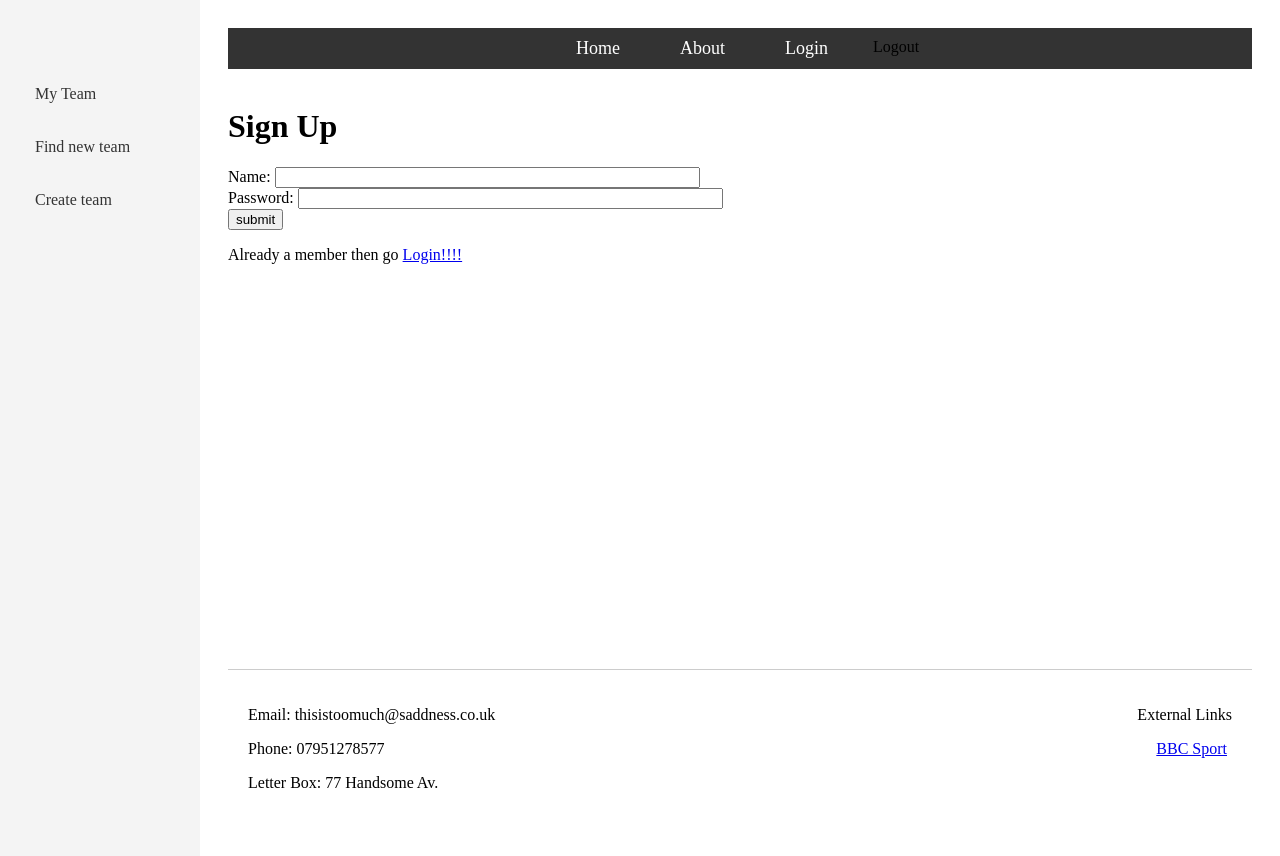
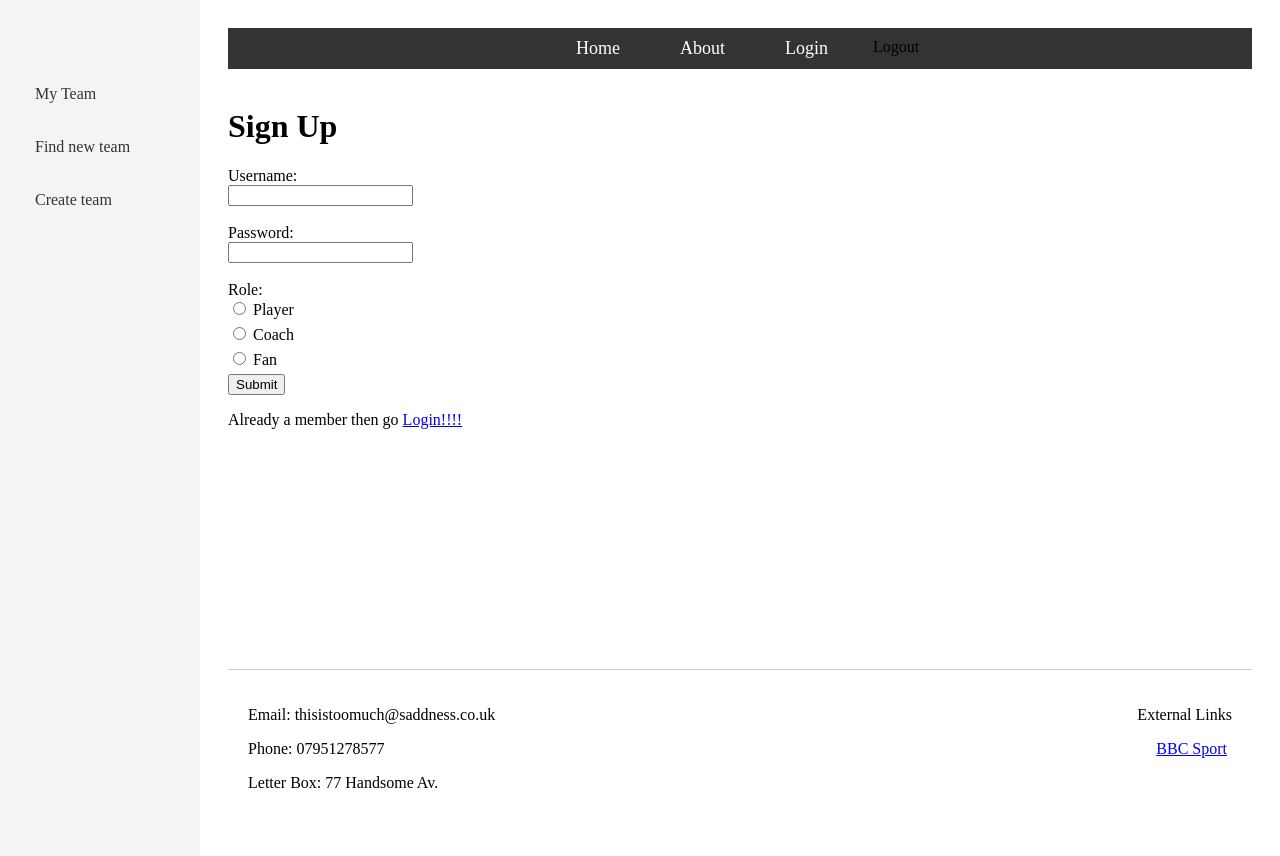
Before and after one commit to MatthewRust/Match_Ready_Project, a Django app: page /Match_Ready/signup/ in a window 1280 px wide. Run offline with Django 3.2, Linux system fonts and the light colour scheme.

Commit message:
radio buttons added to signup form

```diff
--- a/Match_Ready/forms.py
+++ b/Match_Ready/forms.py
@@ -6,6 +6,12 @@ from .models import User, Player, Fan, Team, Coach, Match
 class UserForm(forms.ModelForm):
     username = forms.CharField(max_length=128)
     password = forms.CharField(widget=forms.PasswordInput())
+    ROLE_CHOICES = [
+        ('player', 'Player'),
+        ('coach', 'Coach'),
+        ('fan','Fan'),
+    ]
+    role = forms.ChoiceField(choices=ROLE_CHOICES, widget=forms.RadioSelect)
 
     class Meta:
         model = User
--- a/Match_Ready/views.py
+++ b/Match_Ready/views.py
@@ -7,7 +7,7 @@ from datetime import datetime
 from django.db.models import Q
 
 
-from Match_Ready.models import User, Player,Coach, Match, Team
+from Match_Ready.models import User,Fan, Player,Coach, Match, Team
 
 from Match_Ready.forms import NewTeamForm, FindTeamForm, UserForm
 
@@ -24,25 +24,32 @@ def user_register(request):
     registered = False
 
     if request.method == 'POST':
-        print("--------post---------")
         user_form = UserForm(request.POST)
 
         if user_form.is_valid():
-            print("--------is valid----------")
-            registered = register(request, user_form)
+            username = user_form.cleaned_data['username']
+            password = user_form.cleaned_data['password']
+
+            if user_form.cleaned_data['role'] == 'player':
+                user = Player(username=username)
+            elif user_form.cleaned_data['role'] == 'coach':
+                user = Coach(username=username)
+            elif user_form.cleaned_data['role'] == 'fan':
+                user = Fan(username=username)
+
+            user.set_password(password)
+            user.save()
+
+            return redirect('Match_Ready:login')
     else:
         user_form = UserForm()
 
     return render(request, 'Match_Ready/signup.html', {
-        'user_form': user_form,
+        'form': user_form,
         'registered': registered
     })
 
-def register(request, user_form):
-    user = user_form.save()
-    user.save()
 
-    return True
 
 def user_login(request):
     if request.method=='POST':
--- a/templates/Match_Ready/signup.html
+++ b/templates/Match_Ready/signup.html
@@ -9,11 +9,21 @@
 <h1>Sign Up</h1>
 
 <div>
-    <form id="signup" method="post" action="{% url 'Match_Ready:login' %}">
+    <form id="signup" method="post" action="{% url 'Match_Ready:signup' %}">
         {% csrf_token %}
-        Name: <input type="text" name="signup_name" size="50" /><br />
-        Password: <input type="signup_password" name="password" size="50" /><br />
-        <input type="submit" value="submit" />
+        {{ form.username.label_tag }}<br>
+        {{ form.username }}<br><br>
+
+        {{ form.password.label_tag }}<br>
+        {{ form.password }}<br><br>
+
+        {{ form.role.label_tag }}
+        {% for radio in form.role %}
+            <div style="margin-bottom: 5px;">
+                {{ radio.tag }} {{ radio.choice_label }}
+            </div>
+        {% endfor %}
+        <input type="submit" value="Submit" />
     </form>
 
 </div>
```
